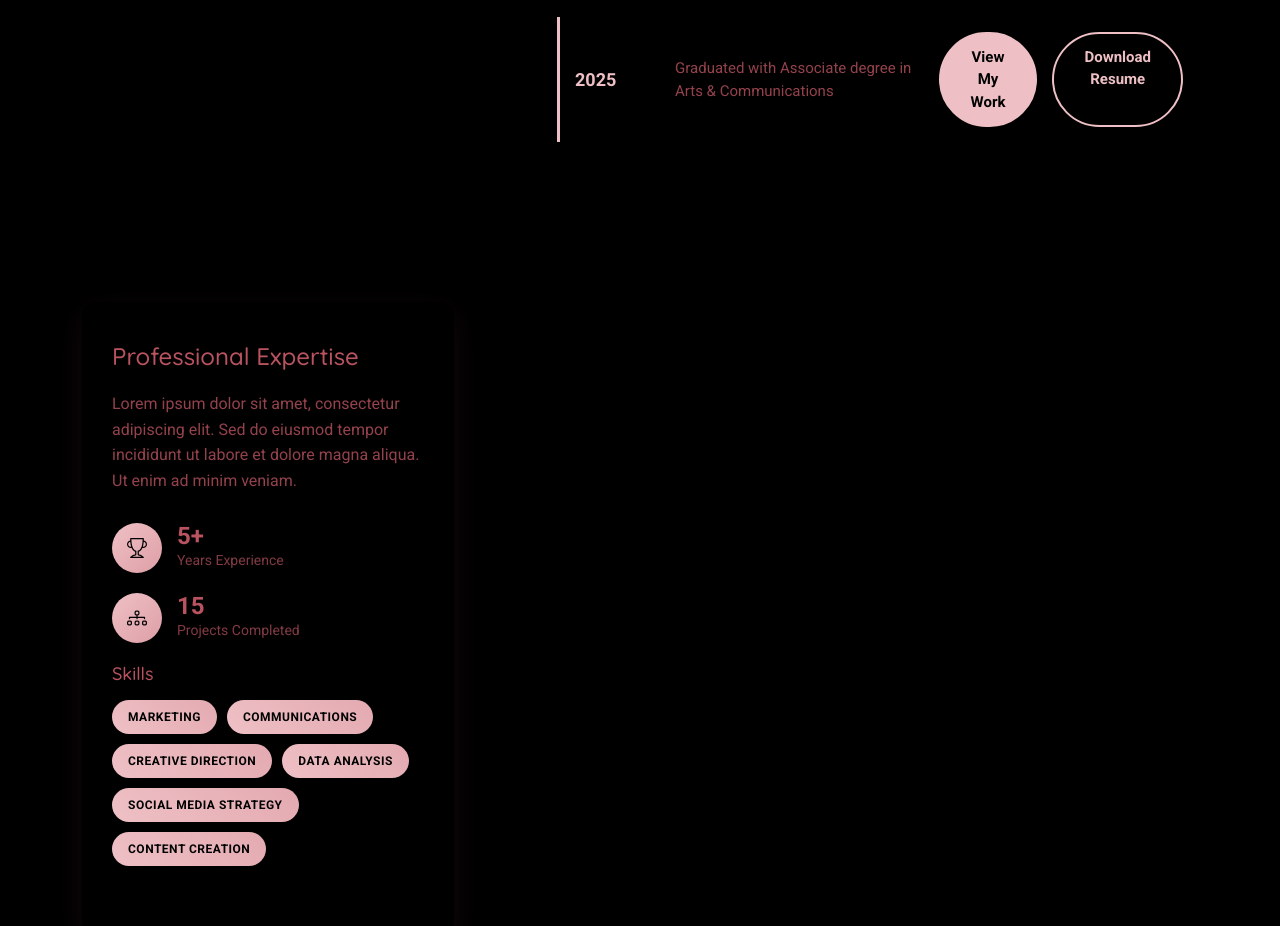
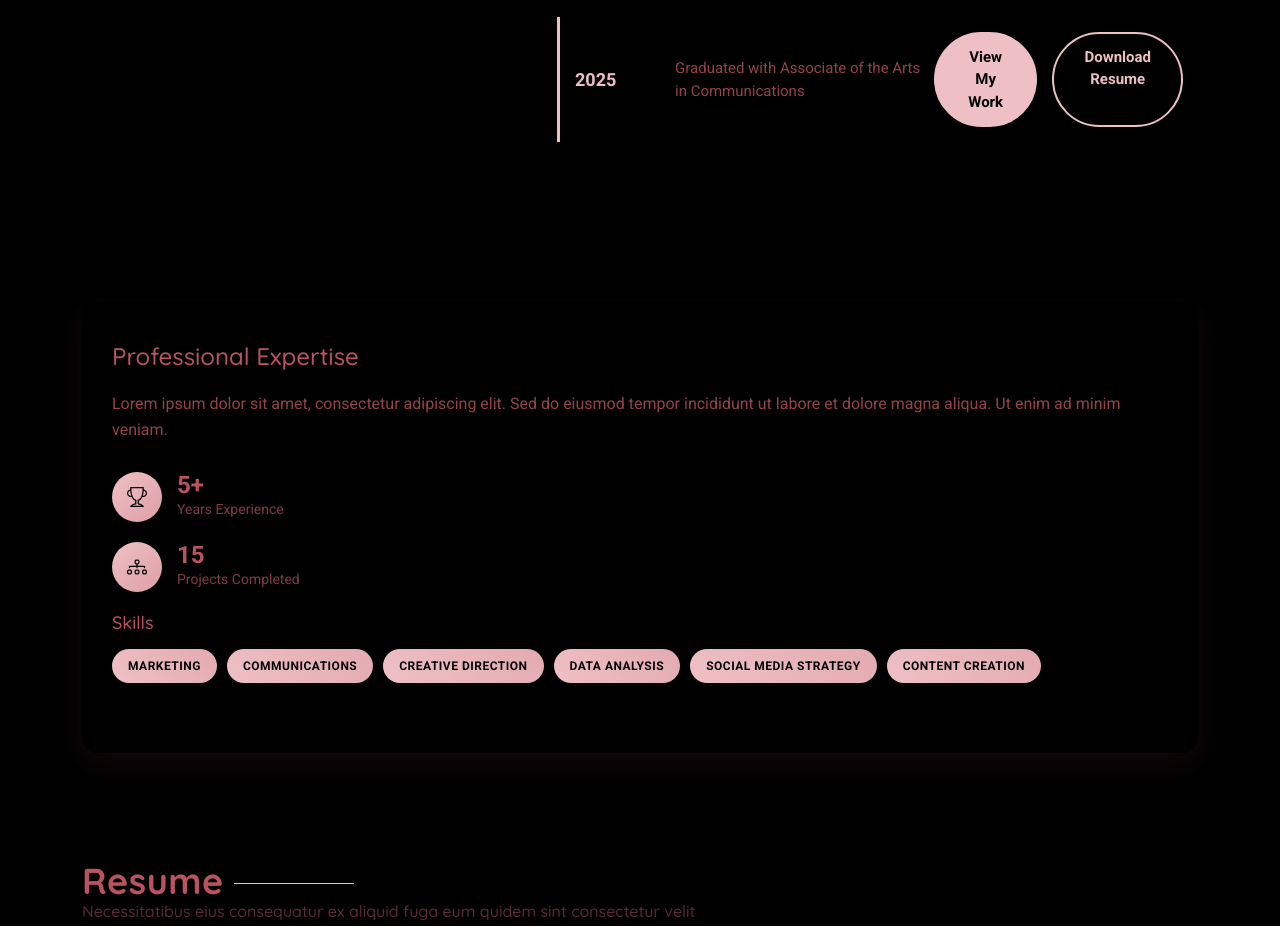
Before and after one commit to its-ni-a/MayaHill_Portfolio, a plain HTML site: page index.html in a window 1280 px wide. Shown: the part 1949-2875 px from the top of the page. Drawn offline with nearby package versions, Linux system fonts and the light colour scheme; files whose address does not match are found by name.

Commit message:
Update educational degree and adjust layout structure

```diff
--- a/index.html
+++ b/index.html
@@ -229,7 +229,7 @@
                 </div>
                 <div class="timeline-item">
                   <div class="year">2025</div>
-                  <div class="description">Graduated with Associate degree in Arts & Communications<div>
+                  <div class="description">Graduated with Associate of the Arts in Communications<div>
                 </div>
               </div>
             </br>
@@ -429,7 +429,7 @@
             <!-- End Skills Grid -->
           <!-- </div> -->
 
-          <div class="col-lg-4">
+          <div class="col-lg-12">
             <div class="skills-summary" data-aos="fade-left" data-aos-delay="200">
               <h3>Professional Expertise</h3>
               <p>Lorem ipsum dolor sit amet, consectetur adipiscing elit. Sed do eiusmod tempor incididunt ut labore et dolore magna aliqua. Ut enim ad minim veniam.</p>
@@ -507,7 +507,7 @@
 
               <div class="experience-cards">
 
-                <div class="experience-card" data-aos="zoom-in" data-aos-delay="300">
+                <!-- <div class="experience-card" data-aos="zoom-in" data-aos-delay="300">
                   <div class="card-header">
                     <div class="role-info">
                       <h3>Secretary</h3>
@@ -524,7 +524,7 @@
                       <li>Facilitate and coordinate communication among executive board members to enhance collaboration and efficiency</li>
                     </ul>
                   </div>
-                </div>
+                </div> -->
 
                 <div class="experience-card" data-aos="zoom-in" data-aos-delay="300">
                   <div class="card-header">
```
